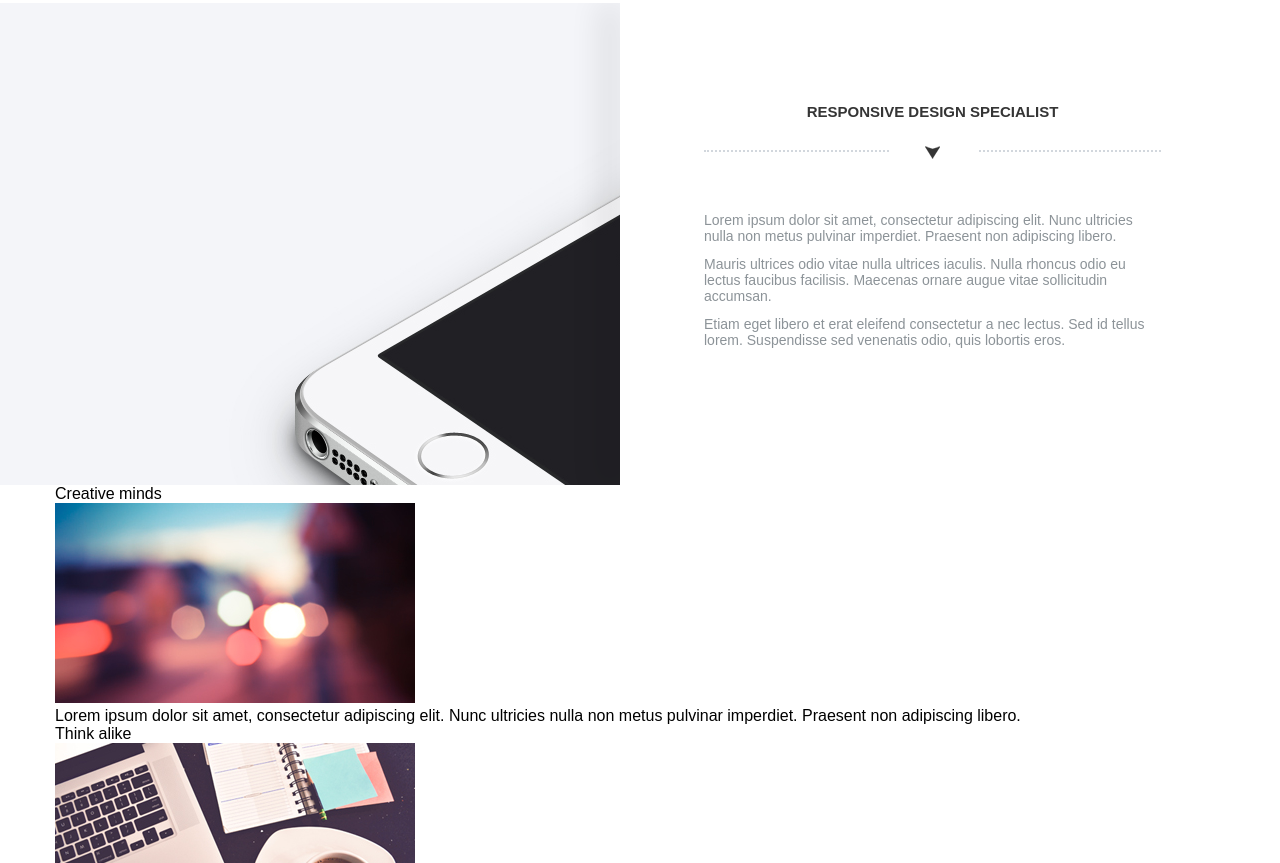
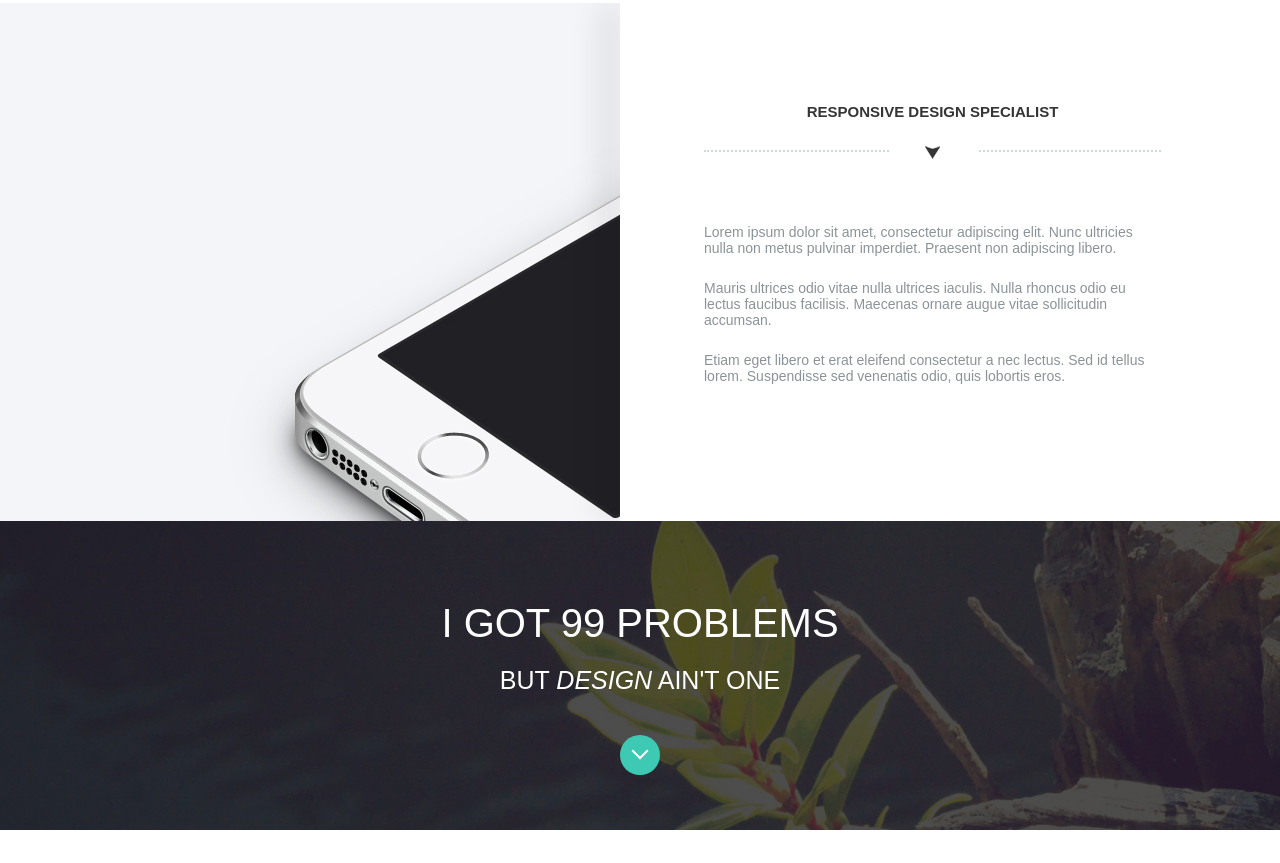
Before and after one commit to oleg-169900/halcyon, a plain HTML site: page index.html in a window 1280 px wide. Shown: the part 1937-2800 px from the top of the page. After the commit the page ends 2767 px from the top, so only its background shows below. Drawn offline with nearby package versions, Linux system fonts and the light colour scheme; files that its build step writes are made by us from their sources.

Commit message:
написал стили для jump. добавил медиавыражения

```diff
--- a/index.html
+++ b/index.html
@@ -52,10 +52,11 @@
         </section>
         <div class="jump">
           <div class="center jump__center">
-            <div class="jump__text jump__text--big"></div>
-            <div class="jump__text jump__text--small"></div><a class="jump__btn" href="#subscribe"></a>
+            <div class="jump__text jump__text--big">I got 99 problems</div>
+            <div class="jump__text jump__text--small">But <i>design</i> ain't one</div><a class="jump__link" href="#subscribe"></a>
           </div>
         </div>
+        <!--
         <section class="features">
           <div class="center features__center">
             <h2 class="hidden">Our features</h2>
@@ -219,7 +220,7 @@
           </ul>
           <div class="copyright">Terms &amp; Conditions | Legals</div>
         </div>
-      </footer>
+      </footer> -->
     </div>
   </body>
 </html>
--- a/sass/blocks/about.scss
+++ b/sass/blocks/about.scss
@@ -1,7 +1,10 @@
 .about {
+  display: flex;
+
   background-color: #f3f5f8;
   background-image: linear-gradient(to right, rgba(0, 0, 0, 0) 50%, rgba(255, 255, 255, 1) 50%), url("../img/iphone.jpg");
   background-repeat: no-repeat;
+
   overflow: hidden;
 }
 
@@ -21,6 +24,9 @@
 }
 
 .about__text-field {
+  display: flex;
+  flex-wrap: wrap;
+
   width: 50%;
   @include padding-y;
   background: #ffffff;
@@ -41,3 +47,27 @@
   margin: 12px auto;
   @include text-blocks;
 }
+
+@media (max-width: 767px) {
+  .about {
+    flex-wrap: wrap;
+  }
+
+  .about__center {
+    flex-wrap: wrap;
+    justify-content: center;
+    width: 100%;
+  }
+
+  .about__center::before {
+    display: none;
+  }
+
+  .about__text-field {
+    width: 100%;
+  }
+
+  .about__text {
+    width: 280px;
+  }
+}
--- a/sass/blocks/advantages.scss
+++ b/sass/blocks/advantages.scss
@@ -1,6 +1,11 @@
 .advantages {
   @include padding-y;
   text-align: center;
+}
+
+.advantages__center {
+  display: flex;
+  flex-wrap: wrap;
 }
 
 .advantages__title {
@@ -18,3 +23,9 @@
   flex-wrap: wrap;
   justify-content: space-around;
 }
+
+@media (max-width: 767px) {
+  .advantages__list {
+    width: 100%;
+  }
+}
--- /dev/null
+++ b/sass/blocks/jump.scss
@@ -0,0 +1,55 @@
+.jump {
+  padding-top: 80px;
+  padding-bottom: 55px;
+
+  text-align: center;
+  color: #ffffff;
+
+  background-image: url("../img/bg-middle.jpg");
+  background-repeat: no-repeat;
+  background-size: cover;
+}
+
+.jump__text {
+  text-transform: uppercase;
+}
+
+.jump__text--big {
+  margin-bottom: 20px;
+  font-size: 40px;
+}
+
+.jump__text--small {
+  margin-bottom: 40px;
+  font-size: 25px;
+}
+
+.jump__link {
+  position: relative;
+
+  display: block;
+  margin: 0 auto;
+  width: 40px;
+  height: 40px;
+
+  background-color: #3dc9b3;
+
+  border-radius: 50%;
+}
+
+.jump__link::before {
+  content: "";
+  position: absolute;
+  left: 14px;
+  top: 10px;
+
+  display: block;
+  width: 10px;
+  height: 10px;
+
+  border: 2px solid #ffffff;
+  border-top: none;
+  border-left: none;
+
+  transform: rotate(45deg);
+}
--- a/sass/blocks/page-header.scss
+++ b/sass/blocks/page-header.scss
@@ -1,4 +1,7 @@
 .page-header {
+  display: flex;
+  flex-wrap: wrap;
+
   padding-top: 250px;
   padding-bottom: 340px;
 
@@ -8,7 +11,7 @@
 }
 
 .page-header__text {
-  width: 620px;
+  width: 100%;
   margin: 0 auto;
   margin-top: 30px;
 
--- a/sass/blocks/page-heading.scss
+++ b/sass/blocks/page-heading.scss
@@ -2,6 +2,11 @@
   @include padding-y;
   text-align: center;
   background-color: #f3f5f8;
+}
+
+.page-heading__center {
+  display: flex;
+  flex-wrap: wrap;
 }
 
 .page-heading__title {
--- a/sass/style.scss
+++ b/sass/style.scss
@@ -9,6 +9,7 @@
 @import "blocks/advantages.scss";
 @import "blocks/advantage.scss";
 @import "blocks/about.scss";
+@import "blocks/jump.scss";
 // @import "blocks/contacts.scss";
 // @import "blocks/page-footer.scss";
 // @import "blocks/social.scss";
```
